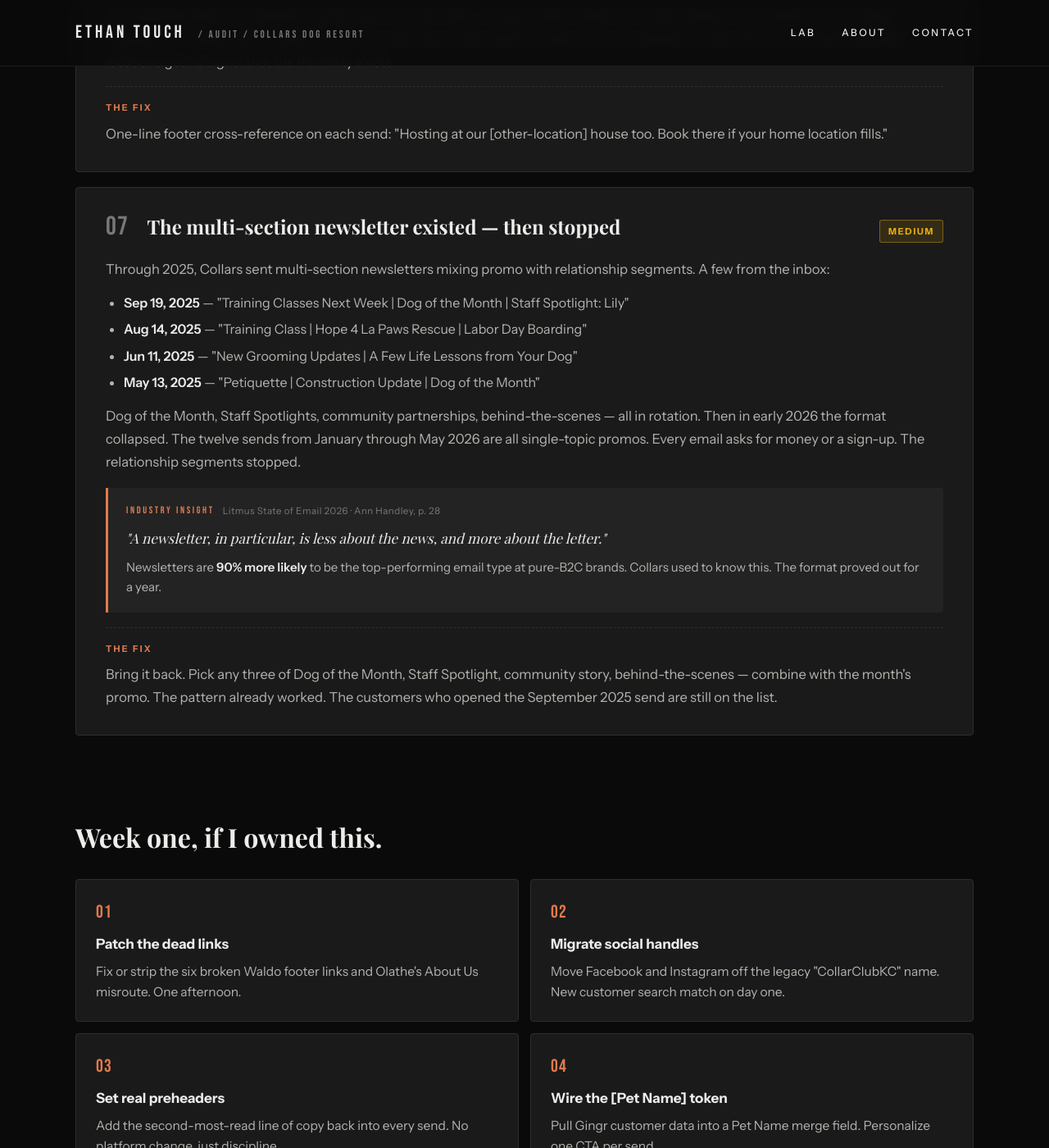
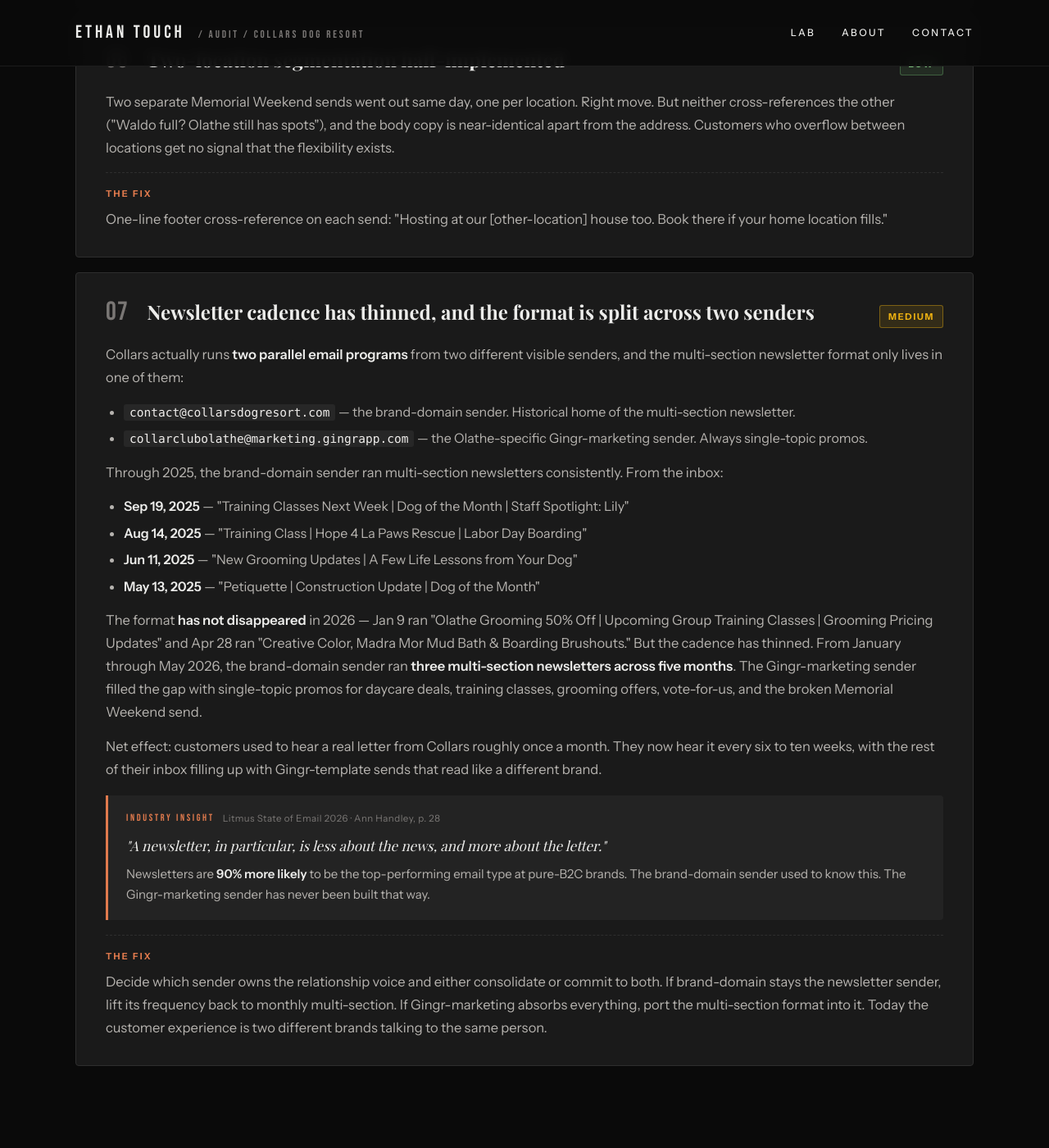
Before and after one commit to woofwallee/ethantouch.com, a Jekyll site: the page lab/emails/collars/audit/index.html, which Jekyll copies as it is, in a window 1280 px wide and 1400 px high, scrolled down 4384 px. Shown: the whole window at 82% size. Built offline with Jekyll 4.4.1, drawn with Linux system fonts in a browser that asks for light colours; some web fonts are replaced; some of the changed text lies outside the part shown.

Commit message:
Tighten audit accuracy after Gmail evidence verification pass
Three fixes after auditing every claim against the actual Collars
emails in Gmail:

1. Sender meta-bar — Olathe and Waldo use two different visible
   senders (collarclubolathe@marketing.gingrapp.com vs
   contact@collarsdogresort.com), even though both route through
   Gingr's marketing infrastructure. Single-sender label was
   misleading. Now shows both, with timezone normalized to CDT and
   the Gingr routing called out for Waldo.

2. Finding 07 — earlier framing claimed the multi-section
   newsletter format collapsed in early 2026. Gmail evidence shows
   it has not. The brand-domain sender (contact@) still ran
   multi-section newsletters in Jan, Mar, and Apr 2026. The actual
   pattern is dual-program: brand-domain sender thinned its
   cadence, Gingr-marketing sender does single-topic Olathe-only
   promos. Rewrote the finding around the dual-sender reality so
   it holds up under co-founder scrutiny.

3. Finding 05 — added direct Gmail API evidence (label
   CATEGORY_PROMOTIONS verified on both message IDs) so the
   Promotions-tab claim is defensible by message-ID lookup.

At-a-glance medium-severity card updated to match the new Finding
07 framing.

Co-Authored-By: Claude Opus 4.7 <noreply@anthropic.com>

```diff
--- a/lab/emails/collars/audit/index.html
+++ b/lab/emails/collars/audit/index.html
@@ -797,10 +797,9 @@
 
 <div class="meta-bar">
   <span><strong>Brand:</strong> Collars Dog Resort (Olathe + Waldo)</span>
-  <span><strong>Olathe send:</strong> May 6, 12:38 PM</span>
-  <span><strong>Waldo send:</strong> May 6, 12:26 PM</span>
-  <span><strong>Sender:</strong> marketing.gingrapp.com</span>
-  <span><strong>Inbox tab:</strong> Promotions</span>
+  <span><strong>Olathe send:</strong> May 6, 12:38 PM CDT · from <code>collarclubolathe@marketing.gingrapp.com</code></span>
+  <span><strong>Waldo send:</strong> May 6, 12:26 PM CDT · from <code>contact@collarsdogresort.com</code> (routed via marketing.gingrapp.com)</span>
+  <span><strong>Inbox tab:</strong> Promotions (Gmail label <code>CATEGORY_PROMOTIONS</code>, both sends)</span>
 </div>
 
 <div class="divider"><hr></div>
@@ -816,7 +815,7 @@
     </div>
     <div class="summary-stat">
       <div class="num">4</div>
-      <div class="lbl"><strong style="color:var(--gold);">Medium</strong> — handle drift, weak subject + preheader, Promotions placement, newsletter cadence collapse</div>
+      <div class="lbl"><strong style="color:var(--gold);">Medium</strong> — handle drift, weak subject + preheader, Promotions placement, newsletter cadence thinned across two senders</div>
     </div>
     <div class="summary-stat">
       <div class="num">1</div>
@@ -988,7 +987,7 @@
       <div class="finding-title">Lands in Promotions, with no signals to climb out</div>
       <span class="severity medium">Medium</span>
     </div>
-    <p>Gmail sorted this into Promotions, where it competes with Target and Best Buy for attention instead of landing in Primary.</p>
+    <p>Gmail sorted both sends into Promotions (label <code>CATEGORY_PROMOTIONS</code>, verified directly via the Gmail API on both message IDs), where they compete with Target and Best Buy for attention instead of landing in Primary.</p>
     <div class="litmus-callout">
       <div class="litmus-label">
         <span class="tag">Industry Trend</span>
@@ -1021,28 +1020,34 @@
   <article class="finding">
     <div class="finding-head">
       <div class="finding-num">07</div>
-      <div class="finding-title">The multi-section newsletter existed — then stopped</div>
+      <div class="finding-title">Newsletter cadence has thinned, and the format is split across two senders</div>
       <span class="severity medium">Medium</span>
     </div>
-    <p>Through 2025, Collars sent multi-section newsletters mixing promo with relationship segments. A few from the inbox:</p>
+    <p>Collars actually runs <strong>two parallel email programs</strong> from two different visible senders, and the multi-section newsletter format only lives in one of them:</p>
+    <ul>
+      <li><code>contact@collarsdogresort.com</code> — the brand-domain sender. Historical home of the multi-section newsletter.</li>
+      <li><code>collarclubolathe@marketing.gingrapp.com</code> — the Olathe-specific Gingr-marketing sender. Always single-topic promos.</li>
+    </ul>
+    <p>Through 2025, the brand-domain sender ran multi-section newsletters consistently. From the inbox:</p>
     <ul>
       <li><strong>Sep 19, 2025</strong> — "Training Classes Next Week | Dog of the Month | Staff Spotlight: Lily"</li>
       <li><strong>Aug 14, 2025</strong> — "Training Class | Hope 4 La Paws Rescue | Labor Day Boarding"</li>
       <li><strong>Jun 11, 2025</strong> — "New Grooming Updates | A Few Life Lessons from Your Dog"</li>
       <li><strong>May 13, 2025</strong> — "Petiquette | Construction Update | Dog of the Month"</li>
     </ul>
-    <p>Dog of the Month, Staff Spotlights, community partnerships, behind-the-scenes — all in rotation. Then in early 2026 the format collapsed. The twelve sends from January through May 2026 are all single-topic promos. Every email asks for money or a sign-up. The relationship segments stopped.</p>
+    <p>The format <strong>has not disappeared</strong> in 2026 — Jan 9 ran "Olathe Grooming 50% Off | Upcoming Group Training Classes | Grooming Pricing Updates" and Apr 28 ran "Creative Color, Madra Mor Mud Bath &amp; Boarding Brushouts." But the cadence has thinned. From January through May 2026, the brand-domain sender ran <strong>three multi-section newsletters across five months</strong>. The Gingr-marketing sender filled the gap with single-topic promos for daycare deals, training classes, grooming offers, vote-for-us, and the broken Memorial Weekend send.</p>
+    <p>Net effect: customers used to hear a real letter from Collars roughly once a month. They now hear it every six to ten weeks, with the rest of their inbox filling up with Gingr-template sends that read like a different brand.</p>
     <div class="litmus-callout">
       <div class="litmus-label">
         <span class="tag">Industry Insight</span>
         <span class="source">Litmus State of Email 2026 · Ann Handley, p. 28</span>
       </div>
       <blockquote>"A newsletter, in particular, is less about the news, and more about the letter."</blockquote>
-      <p class="application">Newsletters are <strong>90% more likely</strong> to be the top-performing email type at pure-B2C brands. Collars used to know this. The format proved out for a year.</p>
+      <p class="application">Newsletters are <strong>90% more likely</strong> to be the top-performing email type at pure-B2C brands. The brand-domain sender used to know this. The Gingr-marketing sender has never been built that way.</p>
     </div>
     <div class="finding-fix">
       <div class="finding-fix-label">The fix</div>
-      <p>Bring it back. Pick any three of Dog of the Month, Staff Spotlight, community story, behind-the-scenes — combine with the month's promo. The pattern already worked. The customers who opened the September 2025 send are still on the list.</p>
+      <p>Decide which sender owns the relationship voice and either consolidate or commit to both. If brand-domain stays the newsletter sender, lift its frequency back to monthly multi-section. If Gingr-marketing absorbs everything, port the multi-section format into it. Today the customer experience is two different brands talking to the same person.</p>
     </div>
   </article>
 </section>
```
